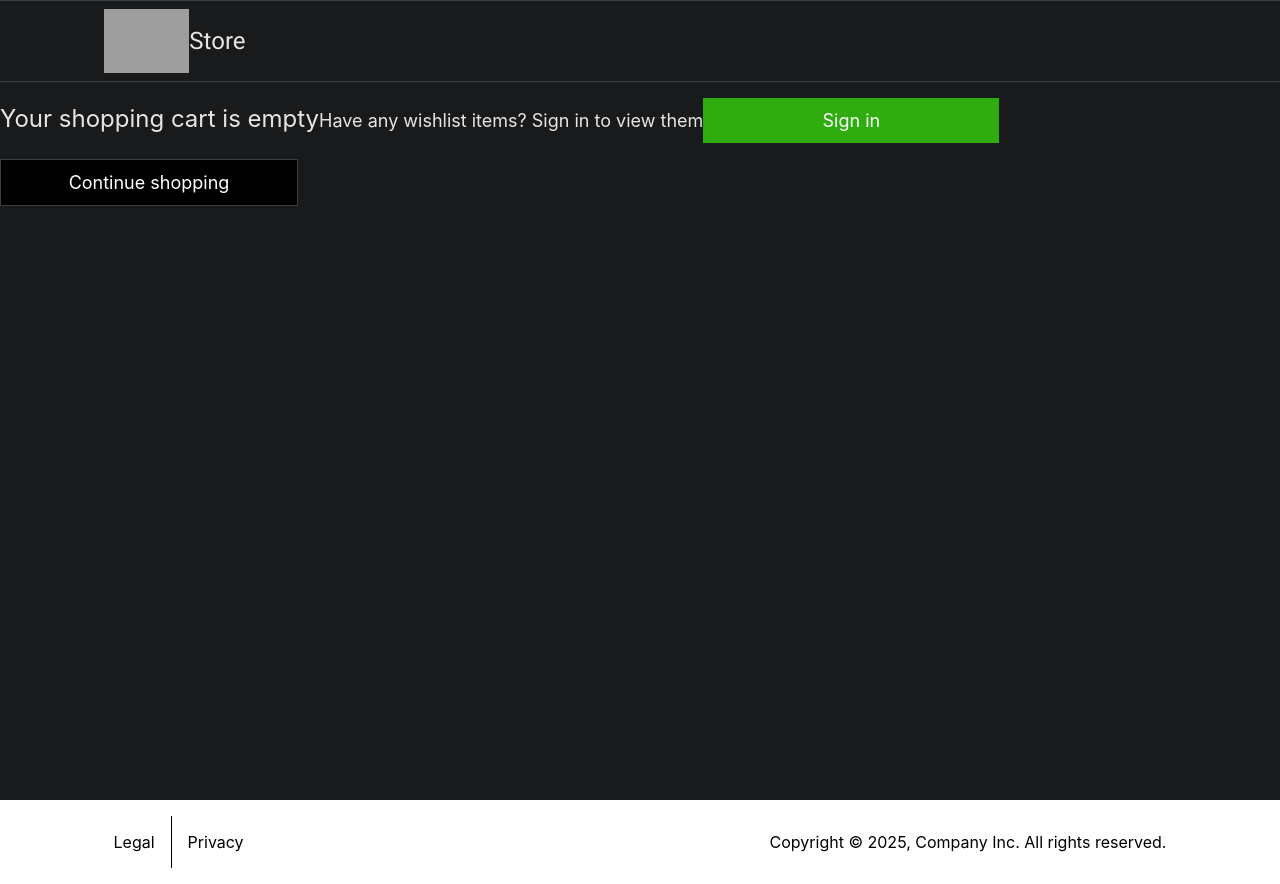
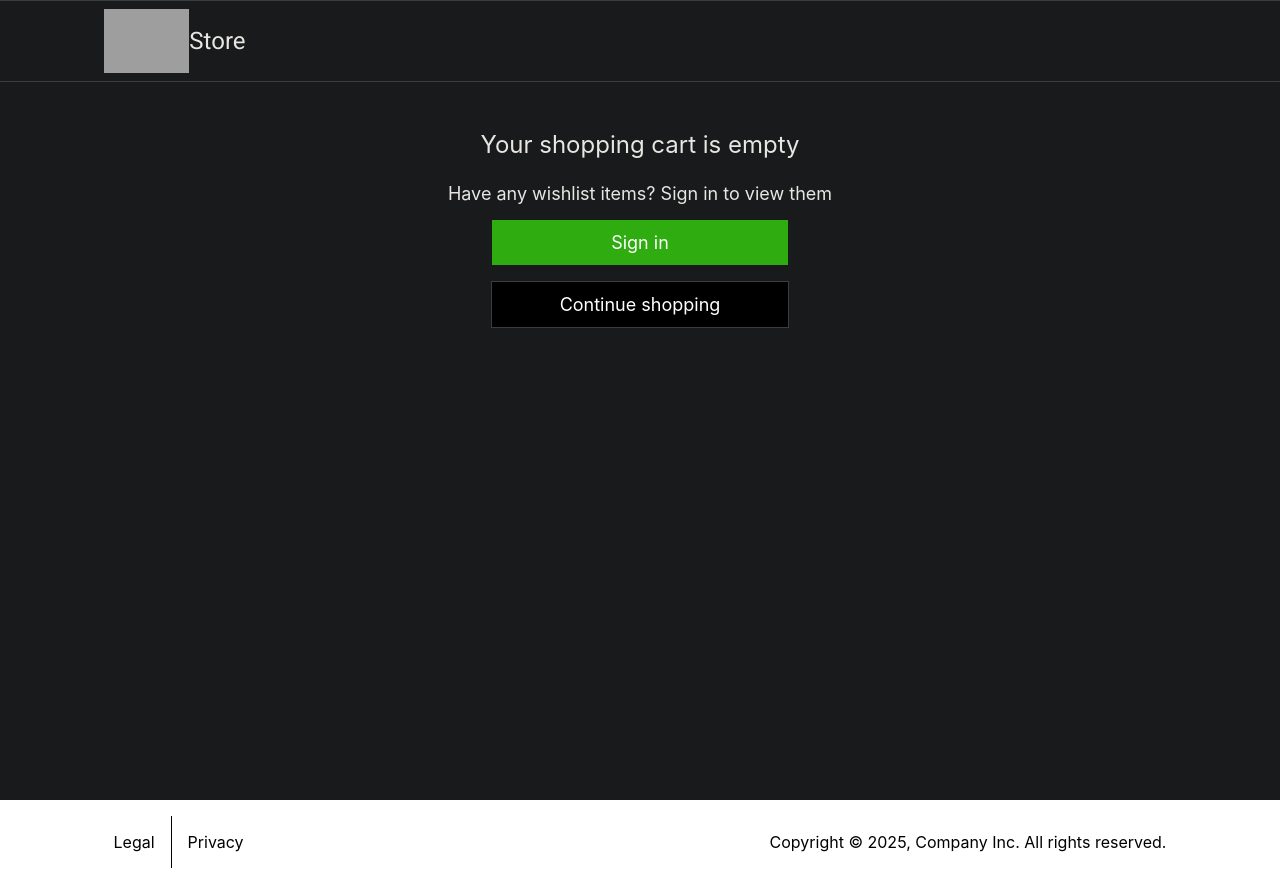
Before and after one commit to TroyWarez/basic-site, a React (Vite) app: page /checkout/cart in a window 1280 px wide. Built offline with nearby package versions, Linux system fonts and the light colour scheme; grey boxes are pictures that could not be loaded.

Commit message:
fixed css bug

```diff
--- a/src/components/ShoppingCart/ShoppingCart.tsx
+++ b/src/components/ShoppingCart/ShoppingCart.tsx
@@ -7,8 +7,9 @@ interface ShoppingCartProps {
   ProductPagePath: string;
 }
 const ShoppingCart = ({ className, SignInPagePath, ProductPagePath } : ShoppingCartProps) => {
+
   return (
-    <div className={`classes.cartcontainer ${className}`}>
+    <div className={(className) ? `${classes.cartcontainer} ${className}` : classes.cartcontainer}>
       <span className={`${classes.spanLarge} ${classes.span}`}>Your shopping cart is empty</span>
       <span className={classes.span}>Have any wishlist items? Sign in to view them</span>
       <Link className={classes.button} to={SignInPagePath}>Sign in</Link>
--- a/src/components/StoreFooter/StoreFooter.tsx
+++ b/src/components/StoreFooter/StoreFooter.tsx
@@ -1,18 +1,18 @@
 import { Link } from "react-router-dom";
 import classes from "./StoreFooter.module.css"
 interface StoreFooterProps {
+    className?: string;
     legal_href: string;
     privacy_href: string;
     children?: React.ReactNode;
 }
-const StoreFooter = ({ legal_href, privacy_href, children} :StoreFooterProps) => {
+const StoreFooter = ({ className, legal_href, privacy_href, children} : StoreFooterProps) : JSX.Element  => {
   return (
-    <footer className={classes.footer}>
-
-    <div className={classes.footercontainer}>
-    <Link className={`${classes.footer} ${classes.legal}`} to={legal_href}>Legal</Link>
-    <Link className={`${classes.footer} ${classes.privacy}`} to={privacy_href}>Privacy</Link>
-    </div>
+    <footer className={(className) ? `${classes.footer} ${className}` : classes.footer}>
+      <div className={classes.footercontainer}>
+        <Link className={`${classes.footer} ${classes.legal}`} to={legal_href}>Legal</Link>
+        <Link className={`${classes.footer} ${classes.privacy}`} to={privacy_href}>Privacy</Link>
+      </div>
     Copyright © {new Date().getFullYear()}, Company Inc. All rights reserved.
     {children}
     </footer>
```
